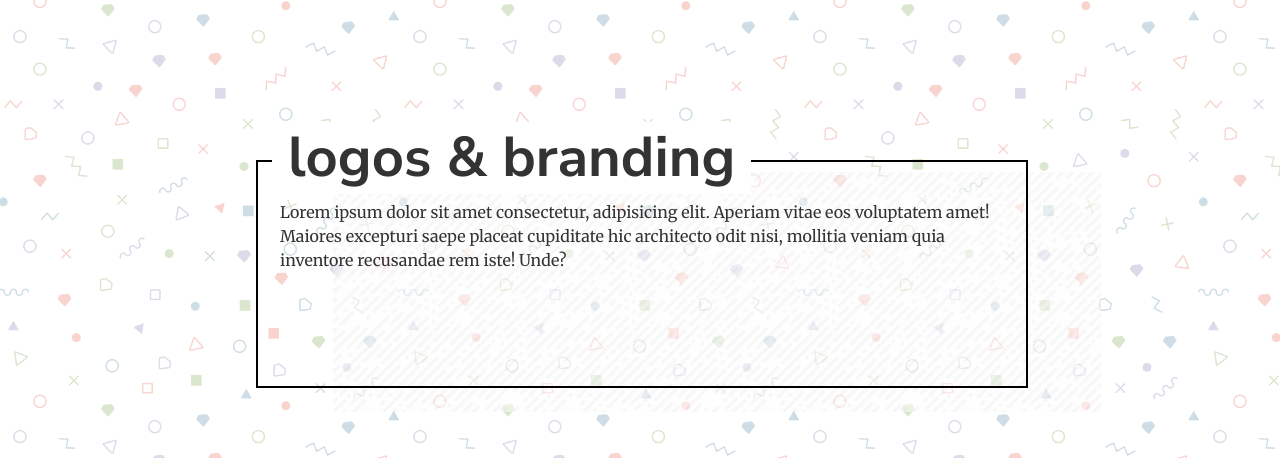
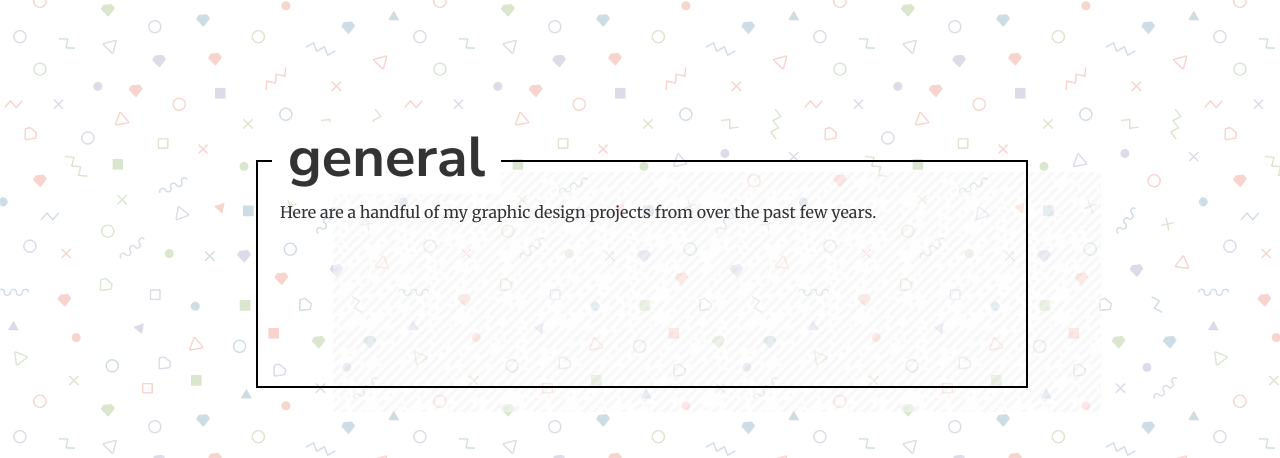
Before and after one commit to lynavleder/lynavleder.github.io, a plain HTML site: page projects/graphic/logos/logos.html in a window 1280 px wide. Shown: the top 458 px of the page. Drawn offline with nearby package versions, Linux system fonts and the light colour scheme.

Commit message:
Update logos.html

```diff
--- a/projects/graphic/logos/logos.html
+++ b/projects/graphic/logos/logos.html
@@ -32,10 +32,10 @@
 
   <div class="card-wrapper portfolio-wrapper">
     <div class="bg"></div>
-    <h2 class="square-header">logos & branding</h2>
+    <h2 class="square-header">general</h2>
       <div class="info-card">
         <div class="header-border" id="border-portfolio"></div>
-          <p>Lorem ipsum dolor sit amet consectetur, adipisicing elit. Aperiam vitae eos voluptatem amet! Maiores excepturi saepe placeat cupiditate hic architecto odit nisi, mollitia veniam quia inventore recusandae rem iste! Unde?</p>
+          <p>Here are a handful of my graphic design projects from over the past few years.</p>
           <!-- <button>more</button> -->
     </div>
   </div>
```
